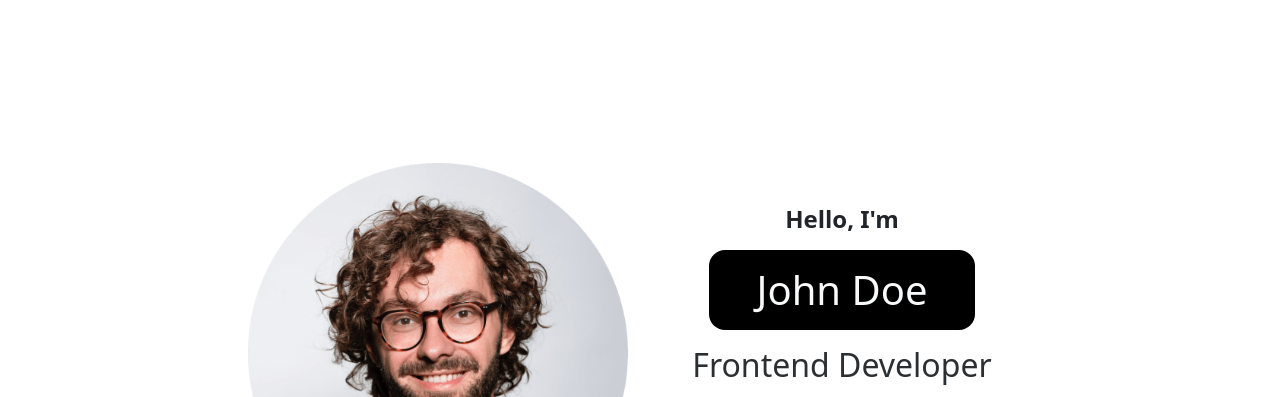
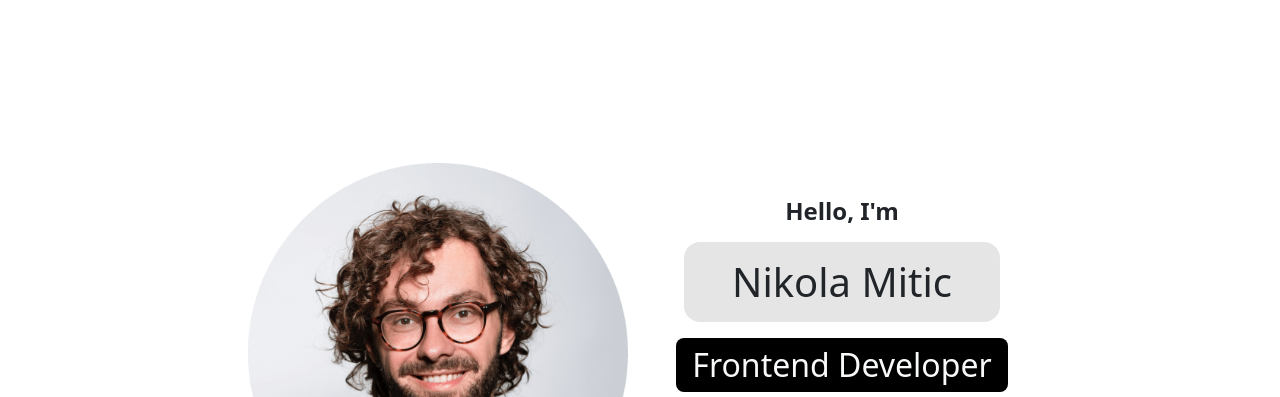
Before and after one commit to Nikolam96/My-Portofilo, a plain HTML site: page index.html in a window 1280 px wide. Shown: the part 68-465 px from the top of the page. Drawn offline with nearby package versions, Linux system fonts and the light colour scheme.

Commit message:
first commit

```diff
--- a/index.html
+++ b/index.html
@@ -69,10 +69,15 @@
         <div class="col-lg-4 col-12 g-0 text-center align-content-lg-center">
           <p class="fw-bold h4 card-header-tabs mb-3">Hello, I'm</p>
           <span
-            class="bg-black d-inline-block p-3 mb-0 px-5 h1 rounded-4 text-light"
-            >John Doe</span
+            class="d-inline-block p-3 mb-0 px-5 h1 rounded-4"
+            style="background-color: rgba(0 0 0/ 0.1)"
+            >Nikola Mitic</span
           >
-          <p class="h2 my-3 text-secondary-emphasis">Frontend Developer</p>
+          <p
+            class="h2 my-3 px-3 py-2 rounded-3 d-inline-block bg-black text-light"
+          >
+            Frontend Developer
+          </p>
           <div class="d-flex column-gap-2 justify-content-center">
             <button
               class="btn btn-dark"
@@ -164,7 +169,7 @@
             src="./assets/arrow.png"
             alt="Arrow icon"
             class="position-absolute d-none d-lg-block"
-            style="width: 40px; bottom: -50px; right: -10px; cursor: pointer"
+            style="width: 40px; bottom: -50px; right: 3px; cursor: pointer"
             onclick="location.href='./#experience'"
           />
         </div>
```
